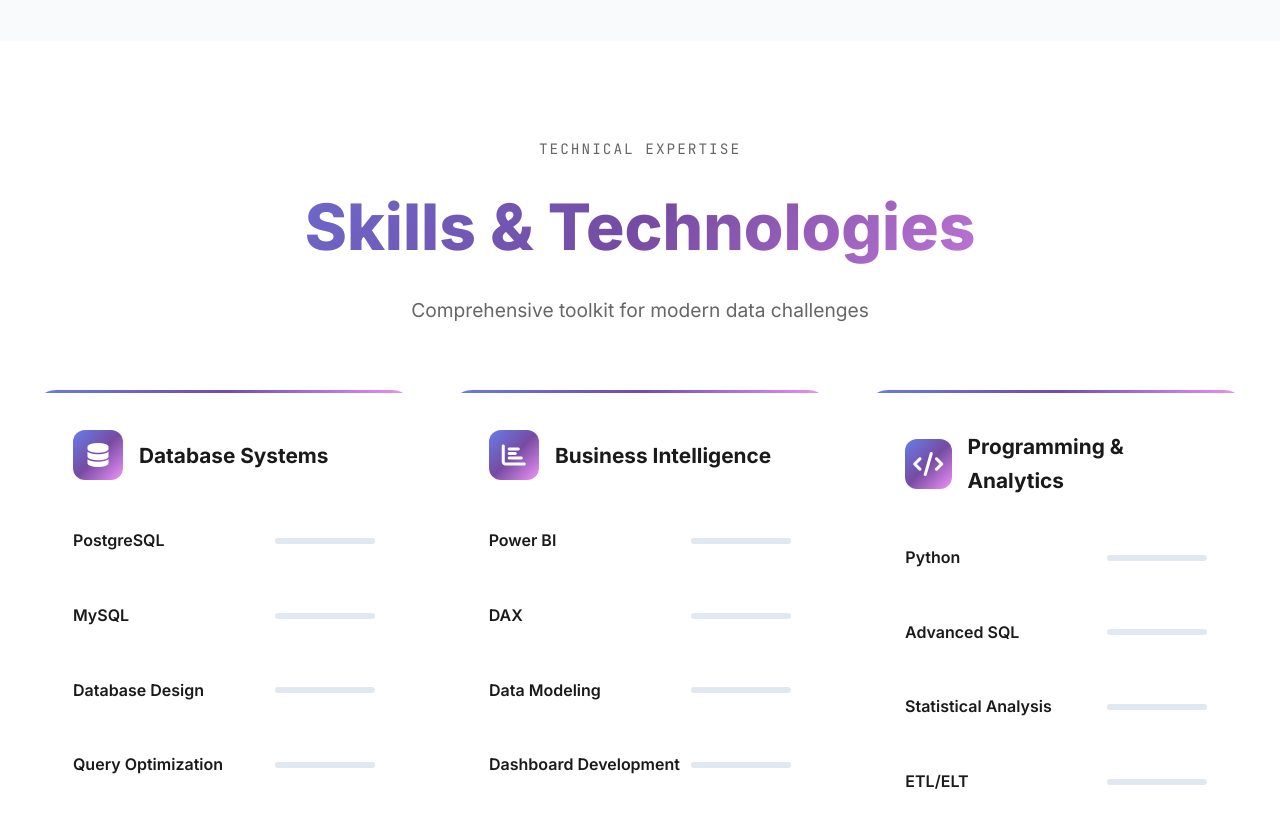
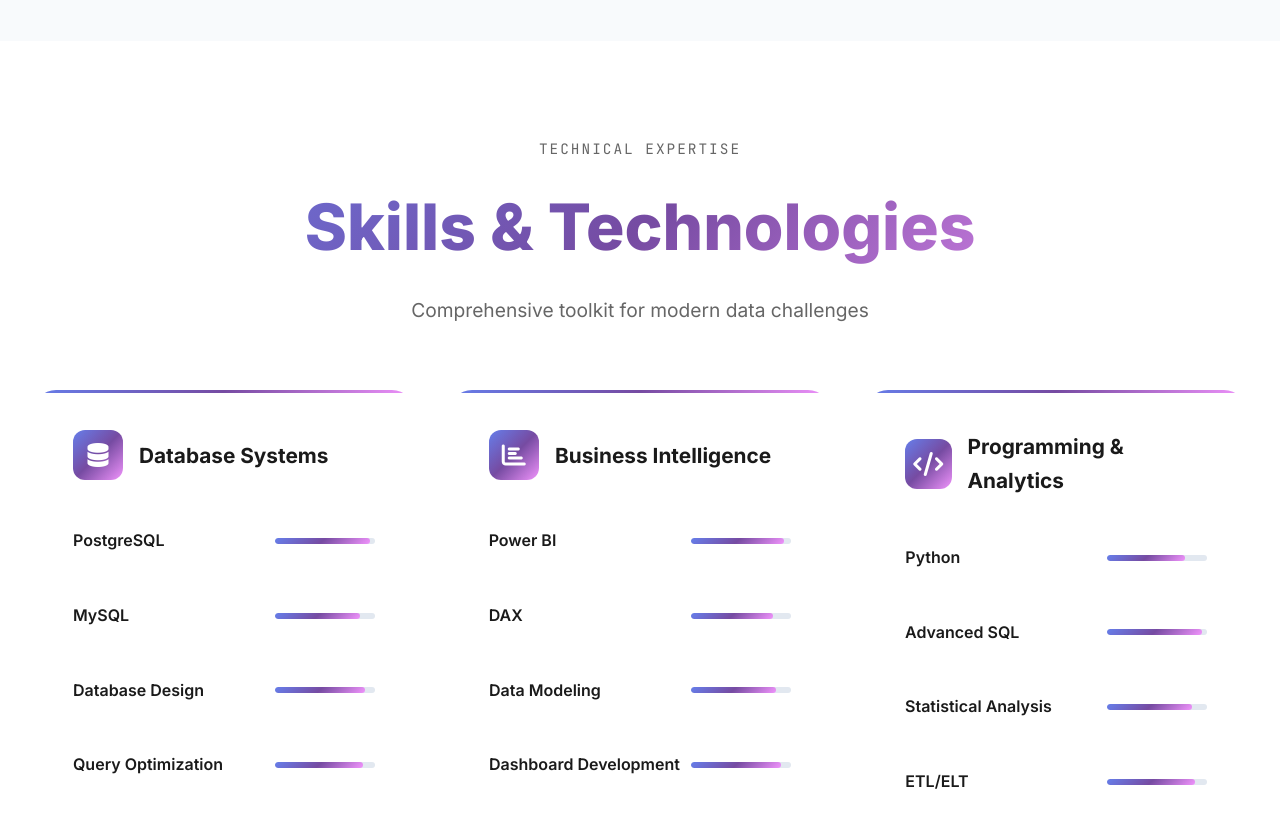
Before and after one commit to sharmisthadas409/portfolio, a React (Vite) app: page / in a window 1280 px wide. Shown: the part 1960-2788 px from the top of the page. Built offline with nearby package versions, Linux system fonts and the light colour scheme.

Commit message:
add footer and fixed ui issues

```diff
--- a/src/App.jsx
+++ b/src/App.jsx
@@ -298,6 +298,17 @@
         .contact-label { font-weight: 600; color: var(--text-primary); margin-bottom: 0.5rem; }
         .contact-value { color: var(--text-secondary); font-size: 0.95rem; }
 
+        /* Footer */
+        .footer {
+            padding: 2rem 0;
+            text-align: center;
+            color: var(--text-secondary);
+            font-family: 'JetBrains Mono', monospace;
+            font-size: 0.9rem;
+            border-top: 1px solid var(--glass-border);
+            margin-top: 2rem;
+        }
+
         /* Animations */
         @keyframes slideInLeft { from { opacity: 0; transform: translateX(-50px); } to { opacity: 1; transform: translateX(0); } }
         @keyframes slideInRight { from { opacity: 0; transform: translateX(50px); } to { opacity: 1; transform: translateX(0); } }
@@ -306,20 +317,24 @@
         .fade-in.visible { opacity: 1; transform: translateY(0); }
 
         /* Mobile Menu */
-        .mobile-menu-btn { display: none; background: var(--glass-bg); border: 1px solid var(--glass-border); border-radius: 12px; padding: 0.75rem; cursor: pointer; backdrop-filter: blur(10px); }
+        .mobile-menu-btn { display: none; background: var(--glass-bg); border: 1px solid var(--glass-border); border-radius: 12px; padding: 0.75rem; cursor: pointer; backdrop-filter: blur(10px); z-index: 1001;}
         .mobile-menu-btn i { color: var(--text-primary); font-size: 1.2rem; }
+
+        @media (max-width: 992px) {
+            .about-grid { grid-template-columns: 1fr; }
+            .hero-content { grid-template-columns: 1fr; text-align: center; }
+            .hero-cta, .social-proof { justify-content: center; }
+        }
 
         @media (max-width: 768px) {
             .container { padding: 0 1rem; }
+            .section { padding: 4rem 0; }
             .hero { padding-top: 6rem; }
             .mobile-menu-btn { display: block; }
-            .nav-links { position: fixed; top: 0; right: -100%; width: 80%; height: 100vh; background: var(--card-bg); backdrop-filter: blur(20px); border-left: 1px solid var(--glass-border); flex-direction: column; justify-content: center; padding: 2rem; gap: 2rem; transition: var(--transition); }
+            .nav-links { position: fixed; top: 0; right: -100%; width: 80%; max-width: 300px; height: 100vh; background: var(--card-bg); backdrop-filter: blur(20px); border-left: 1px solid var(--glass-border); flex-direction: column; justify-content: center; padding: 2rem; gap: 2rem; transition: var(--transition); }
             .nav-links.active { right: 0; }
-            .hero-content { grid-template-columns: 1fr; gap: 2rem; text-align: center; }
             .hero-text h1 { font-size: clamp(2.5rem, 10vw, 3.5rem); }
-            .about-grid { grid-template-columns: 1fr; gap: 2rem; }
             .skills-grid, .projects-grid { grid-template-columns: 1fr; }
-            .hero-cta, .social-proof { justify-content: center; }
         }
 
         /* Loading Animation */
@@ -332,27 +347,32 @@
 
 // --- Custom Hooks ---
 const useIntersectionObserver = (options) => {
-    const [entry, setEntry] = useState(null);
-    const [node, setNode] = useState(null);
     const observer = useRef(null);
 
-    useEffect(() => {
+    const attachRef = (node) => {
         if (observer.current) observer.current.disconnect();
 
         observer.current = new window.IntersectionObserver(([entry]) => {
             if (entry.isIntersecting) {
                 entry.target.classList.add('visible');
+
+                // Specifically for skill bars
+                const skillBars = entry.target.querySelectorAll('.skill-progress');
+                if (skillBars.length > 0) {
+                    skillBars.forEach(bar => {
+                        bar.style.width = bar.getAttribute('data-width') + '%';
+                        bar.style.transition = 'width 1s ease-in-out';
+                    });
+                }
+
                 observer.current.unobserve(entry.target);
             }
         }, options);
 
-        const { current: currentObserver } = observer;
-        if (node) currentObserver.observe(node);
+        if (node) observer.current.observe(node);
+    };
 
-        return () => currentObserver.disconnect();
-    }, [node, options]);
-
-    return [setNode];
+    return [attachRef];
 };
 
 
@@ -430,9 +450,10 @@
 
     useEffect(() => {
         let i = 0;
+        setHeroTitle('');
         const typingInterval = setInterval(() => {
-            if (i < fullTitle.length) {
-                setHeroTitle(prev => prev + fullTitle.charAt(i));
+            if (i <= fullTitle.length) {
+                setHeroTitle(fullTitle.substring(0, i));
                 i++;
             } else {
                 clearInterval(typingInterval);
@@ -491,9 +512,69 @@
 };
 
 const AnimatedSectionContent = ({ children }) => {
-    const [setRef] = useIntersectionObserver({ threshold: 0.1 });
-    return <div ref={setRef} className="fade-in">{children}</div>
+    const [attachRef] = useIntersectionObserver({ threshold: 0.1 });
+    return <div ref={attachRef} className="fade-in">{children}</div>
 }
+
+
+const Skills = () => {
+    const skillsData = [
+        {
+            icon: "fa-database", title: "Database Systems",
+            skills: [{ name: "PostgreSQL", level: 95 }, { name: "MySQL", level: 85 }, { name: "Database Design", level: 90 }, { name: "Query Optimization", level: 88 }]
+        },
+        {
+            icon: "fa-chart-bar", title: "Business Intelligence",
+            skills: [{ name: "Power BI", level: 93 }, { name: "DAX", level: 82 }, { name: "Data Modeling", level: 85 }, { name: "Dashboard Development", level: 90 }]
+        },
+        {
+            icon: "fa-code", title: "Programming & Analytics",
+            skills: [{ name: "Python", level: 78 }, { name: "Advanced SQL", level: 95 }, { name: "Statistical Analysis", level: 85 }, { name: "ETL/ELT", level: 88 }]
+        },
+        {
+            icon: "fa-tools", title: "Professional Tools",
+            skills: [{ name: "Data Visualization", level: 90 }, { name: "Report Automation", level: 85 }, { name: "Data Warehousing", level: 82 }, { name: "Performance Tuning", level: 88 }]
+        },
+    ];
+
+    const [attachRef] = useIntersectionObserver({ threshold: 0.2 });
+
+    return (
+        <section id="skills" className="section skills">
+            <div className="container" ref={attachRef}>
+                <AnimatedSectionContent>
+                    <div className="section-header">
+                        <div className="section-eyebrow">Technical Expertise</div>
+                        <h2 className="section-title">Skills & Technologies</h2>
+                        <p className="section-subtitle">Comprehensive toolkit for modern data challenges</p>
+                    </div>
+                    <div className="skills-grid">
+                        {skillsData.map(category => (
+                            <div key={category.title} className="skill-category">
+                                <div className="skill-header">
+                                    <div className="skill-icon"><i className={`fas ${category.icon}`}></i></div>
+                                    <div className="skill-title">{category.title}</div>
+                                </div>
+                                <ul className="skill-list">
+                                    {category.skills.map(skill => (
+                                        <li key={skill.name} className="skill-item">
+                                            <span className="skill-name">{skill.name}</span>
+                                            <div className="skill-level">
+                                                <div className="skill-bar">
+                                                    <div className="skill-progress" data-width={skill.level}></div>
+                                                </div>
+                                            </div>
+                                        </li>
+                                    ))}
+                                </ul>
+                            </div>
+                        ))}
+                    </div>
+                </AnimatedSectionContent>
+            </div>
+        </section>
+    );
+};
 
 const About = () => (
     <section id="about" className="section about">
@@ -526,75 +607,6 @@
     </section>
 );
 
-const SkillBar = ({ width }) => {
-    const [ref, entry] = useIntersectionObserver({ threshold: 0.5 });
-    const [progress, setProgress] = useState(0);
-
-    useEffect(() => {
-        if (entry?.isIntersecting) {
-            setProgress(width);
-        }
-    }, [entry, width]);
-
-    return (
-        <div ref={ref} className="skill-bar">
-            <div className="skill-progress" style={{ width: `${progress}%`, transition: 'width 1s ease-in-out' }}></div>
-        </div>
-    );
-};
-
-const Skills = () => {
-    const skillsData = [
-        {
-            icon: "fa-database", title: "Database Systems",
-            skills: [{ name: "PostgreSQL", level: 95 }, { name: "MySQL", level: 85 }, { name: "Database Design", level: 90 }, { name: "Query Optimization", level: 88 }]
-        },
-        {
-            icon: "fa-chart-bar", title: "Business Intelligence",
-            skills: [{ name: "Power BI", level: 93 }, { name: "DAX", level: 82 }, { name: "Data Modeling", level: 85 }, { name: "Dashboard Development", level: 90 }]
-        },
-        {
-            icon: "fa-code", title: "Programming & Analytics",
-            skills: [{ name: "Python", level: 78 }, { name: "Advanced SQL", level: 95 }, { name: "Statistical Analysis", level: 85 }, { name: "ETL/ELT", level: 88 }]
-        },
-        {
-            icon: "fa-tools", title: "Professional Tools",
-            skills: [{ name: "Data Visualization", level: 90 }, { name: "Report Automation", level: 85 }, { name: "Data Warehousing", level: 82 }, { name: "Performance Tuning", level: 88 }]
-        },
-    ];
-
-    return (
-        <section id="skills" className="section skills">
-            <div className="container">
-                <AnimatedSectionContent>
-                    <div className="section-header">
-                        <div className="section-eyebrow">Technical Expertise</div>
-                        <h2 className="section-title">Skills & Technologies</h2>
-                        <p className="section-subtitle">Comprehensive toolkit for modern data challenges</p>
-                    </div>
-                    <div className="skills-grid">
-                        {skillsData.map(category => (
-                            <div key={category.title} className="skill-category">
-                                <div className="skill-header">
-                                    <div className="skill-icon"><i className={`fas ${category.icon}`}></i></div>
-                                    <div className="skill-title">{category.title}</div>
-                                </div>
-                                <ul className="skill-list">
-                                    {category.skills.map(skill => (
-                                        <li key={skill.name} className="skill-item">
-                                            <span className="skill-name">{skill.name}</span>
-                                            <div className="skill-level"><SkillBar width={skill.level} /></div>
-                                        </li>
-                                    ))}
-                                </ul>
-                            </div>
-                        ))}
-                    </div>
-                </AnimatedSectionContent>
-            </div>
-        </section>
-    );
-};
 
 const Projects = () => {
     const projectsData = [
@@ -622,7 +634,7 @@
         },
         {
             title: "Student Attendance Management System",
-            tech: "PostgreSQL • Database Design",
+            tech: "PostgreSQL • Database Design • Application",
             description: "Robust PostgreSQL database application for academic attendance tracking with comprehensive data management and real-time reporting capabilities.",
             highlights: [
                 "Created normalized PostgreSQL schema with relational integrity",
@@ -698,6 +710,12 @@
     </section>
 );
 
+const Footer = () => (
+    <footer className="footer">
+        <p>Designed & Developed by Sharmistha</p>
+    </footer>
+);
+
 export default function App() {
   return (
     <>
@@ -711,6 +729,7 @@
         <Projects />
         <Contact />
       </main>
+      <Footer />
     </>
   );
 }
```
